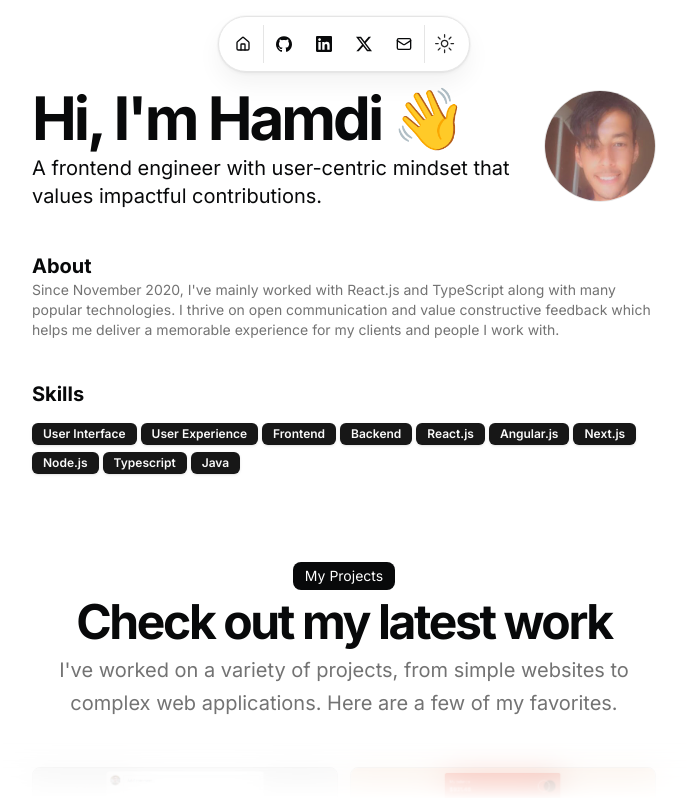
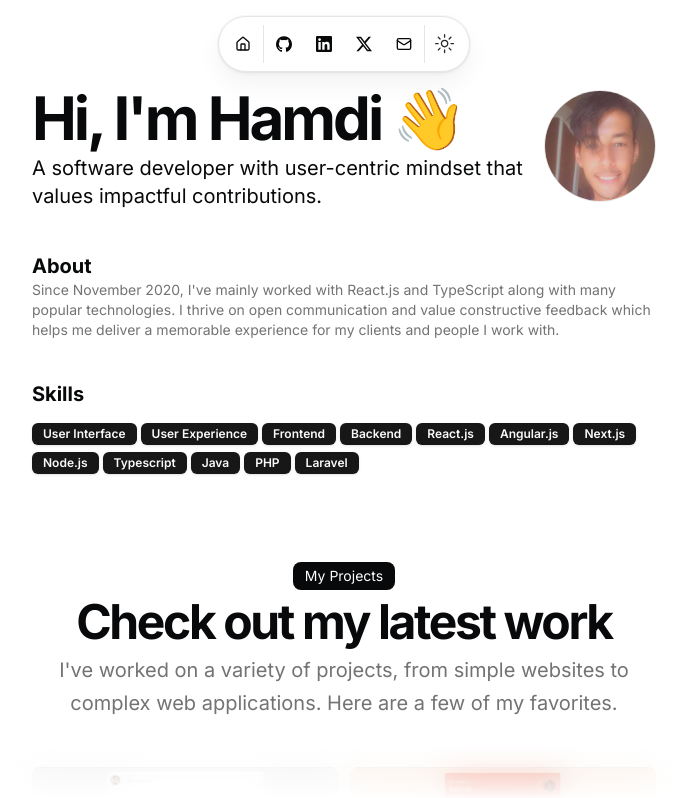
Before and after one commit to hamdi4-beep/personal-website, a Next.js app: page / in a window 1280 px wide. Shown: the top 798 px of the page, without its empty margins (296-983 px from the left). Built offline with nearby package versions, Linux system fonts and the light colour scheme.

Commit message:
updated resume

```diff
--- a/src/data/resume.tsx
+++ b/src/data/resume.tsx
@@ -7,7 +7,7 @@ export const DATA = {
   url: "https://personal-website-psi-two-59.vercel.app/",
   location: "Tunisia, North Africa",
   description:
-    "A frontend engineer with user-centric mindset that values impactful contributions.",
+    "A software developer with user-centric mindset that values impactful contributions.",
   summary:
     "Since November 2020, I've mainly worked with React.js and TypeScript along with many popular technologies. I thrive on open communication and value constructive feedback which helps me deliver a memorable experience for my clients and people I work with.",
   avatarUrl: "/me.jpg",
@@ -21,7 +21,9 @@ export const DATA = {
     "Next.js",
     "Node.js",
     "Typescript",
-    "Java"
+    "Java",
+    "PHP",
+    "Laravel"
   ],
   navbar: [
     { href: "/", icon: HomeIcon, label: "Home" }
@@ -52,7 +54,7 @@ export const DATA = {
       },
       Email: {
         name: "Send Mail",
-        url: "mailto:hamdiakippuden@gmail.com",
+        url: "mailto:hamdi.devhubs@gmail.com",
         icon: Icons.email,
 
         navbar: true,
```
